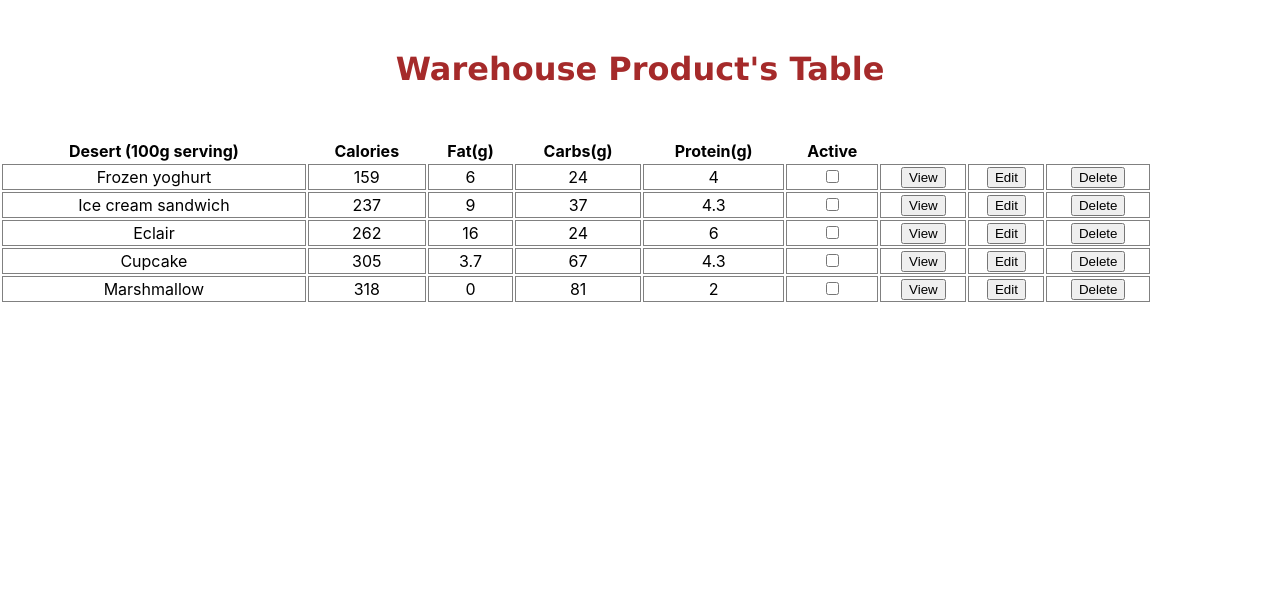
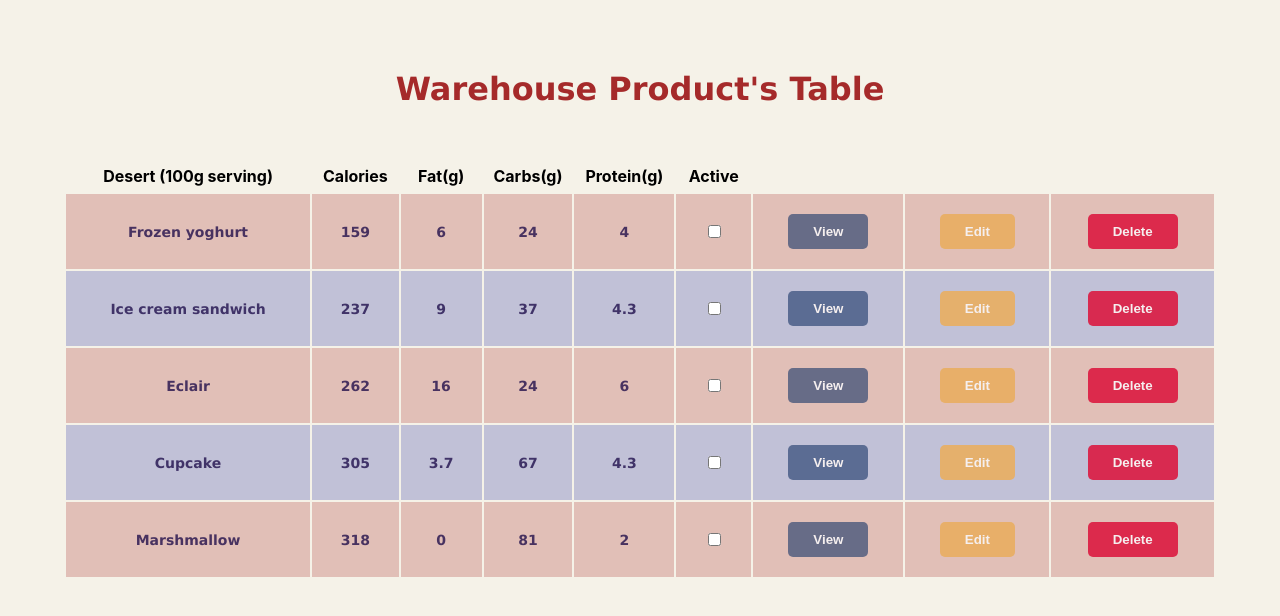
Before and after one commit to Kbaukas/React-Warehouse, a React (Create React App) app: page / in a window 1280 px wide. Shown: the top 616 px of the page. Built offline with nearby package versions, Linux system fonts and the light colour scheme.

Commit message:
Some changes. Abit of styling and remove elements :)

```diff
--- a/package.json
+++ b/package.json
@@ -9,7 +9,8 @@
     "@testing-library/user-event": "^7.2.1",
     "react": "^16.13.1",
     "react-dom": "^16.13.1",
-    "react-scripts": "3.4.1"
+    "react-scripts": "3.4.1",
+    "uuid": "^7.0.3"
   },
   "scripts": {
     "start": "react-scripts start",
--- a/src/App.css
+++ b/src/App.css
@@ -1,38 +1,5 @@
 .App {
   text-align: center;
+  display: flex;
+  justify-content: center;
 }
-
-.App-logo {
-  height: 40vmin;
-  pointer-events: none;
-}
-
-@media (prefers-reduced-motion: no-preference) {
-  .App-logo {
-    animation: App-logo-spin infinite 20s linear;
-  }
-}
-
-.App-header {
-  background-color: #282c34;
-  min-height: 100vh;
-  display: flex;
-  flex-direction: column;
-  align-items: center;
-  justify-content: center;
-  font-size: calc(10px + 2vmin);
-  color: white;
-}
-
-.App-link {
-  color: #61dafb;
-}
-
-@keyframes App-logo-spin {
-  from {
-    transform: rotate(0deg);
-  }
-  to {
-    transform: rotate(360deg);
-  }
-}
--- a/src/App.js
+++ b/src/App.js
@@ -1,5 +1,4 @@
 import React from "react";
-import logo from "./logo.svg";
 import "./App.css";
 import MainWindow from "./components/MainWindow";
 
--- a/src/components/MainWindow.css
+++ b/src/components/MainWindow.css
@@ -13,8 +13,16 @@
   width: 90vw;
 }
 .MainWindow table td {
-  border: 1px solid grey;
+  /* border: 1px solid rgb(252, 247, 247); */
+  padding: 20px;
 }
-/* .MainWindow table tbody {
-  display: flex;
-} */
+.MainWindow tbody tr {
+  background-color: rgba(165, 42, 42, 0.253);
+}
+.MainWindow tbody tr:nth-child(2n) {
+  background-color: rgba(105, 110, 185, 0.37);
+}
+.MainWindow th {
+  line-height: 30px;
+  font-size: 16px;
+}
--- a/src/components/MainWindow.js
+++ b/src/components/MainWindow.js
@@ -1,8 +1,10 @@
 import React, { Component } from "react";
 import ProducInTable from "./ProducInTable";
 import "./MainWindow.css";
-
+import uuid from "uuid/v4";
+import ProductData from "./data/jsonData.json";
 class MainWindow extends Component {
+  // *******default props for table Head********
   static defaultProps = {
     tableHead: [
       "Desert (100g serving)",
@@ -11,54 +13,56 @@ class MainWindow extends Component {
       "Carbs(g)",
       "Protein(g)",
       "Active"
-    ],
-    products: [
-      {
-        productName: "Frozen yoghurt",
-        calories: 159,
-        fat: 6,
-        carbs: 24,
-        protein: 4
-      },
-      {
-        productName: "Ice cream sandwich",
-        calories: 237,
-        fat: 9,
-        carbs: 37,
-        protein: 4.3
-      },
-      { productName: "Eclair", calories: 262, fat: 16, carbs: 24, protein: 6 },
-      {
-        productName: "Cupcake",
-        calories: 305,
-        fat: 3.7,
-        carbs: 67,
-        protein: 4.3
-      },
-      {
-        productName: "Marshmallow",
-        calories: 318,
-        fat: 0,
-        carbs: 81,
-        protein: 2
-      }
     ]
   };
+  constructor(props) {
+    super(props);
+    //*****Initial state from Json******** */
+    this.state = {
+      products: this.readJason()
+    };
+    this.removeRecord = this.removeRecord.bind(this);
+    this.readJason = this.readJason.bind(this);
+  }
+  //****function to add unique id to each product  and use this function to initiate state*/
+  readJason() {
+    let newProduct = [];
+    ProductData.products.map(product => {
+      newProduct.push({ ...product, active: false, id: uuid() });
+    });
+    return newProduct;
+  }
+  //********remove product**** by id */
+  removeRecord(id) {
+    console.log("remove");
+    this.setState(cuState => ({
+      products: cuState.products.filter(product => product.id !== id)
+    }));
+  }
+
   render() {
     return (
       <div className="MainWindow">
         <h1>Warehouse Product's Table</h1>
+        {/********  genarating table*********** */}
         <table>
+          {/* Table head */}
           <thead>
             <tr>
               {this.props.tableHead.map(th => (
-                <th>{th}</th>
+                <th key={uuid()}>{th}</th>
               ))}
             </tr>
           </thead>
+          {/* generating table body  */}
           <tbody>
-            {this.props.products.map(p => (
-              <ProducInTable product={p} />
+            {this.state.products.map(product => (
+              <ProducInTable
+                key={product.id}
+                id={product.id}
+                product={product}
+                remove={this.removeRecord}
+              />
             ))}
           </tbody>
         </table>
--- /dev/null
+++ b/src/components/ProducInTable.css
@@ -0,0 +1,35 @@
+.ProducInTable {
+  font-family: Verdana, Geneva, Tahoma, sans-serif;
+  font-size: 14px;
+  color: rgba(21, 4, 68, 0.753);
+  font-weight: 700;
+}
+.delete,
+.edit,
+.view {
+  padding: 10px 25px;
+  color: rgb(245, 239, 239);
+  font-weight: 700;
+  border: none;
+  border-radius: 5px;
+  cursor: pointer;
+}
+.delete,
+.edit,
+.view:hover {
+  outline: none;
+}
+.delete,
+.edit,
+.view:focus {
+  outline: none;
+}
+.edit {
+  background-color: rgba(233, 174, 96, 0.897);
+}
+.view {
+  background-color: rgba(31, 58, 107, 0.623);
+}
+.delete {
+  background-color: rgba(220, 20, 60, 0.87);
+}
--- a/src/components/ProducInTable.js
+++ b/src/components/ProducInTable.js
@@ -1,27 +1,53 @@
 import React, { Component } from "react";
+import uuid from "uuid/v4";
+import "./ProducInTable.css";
 
 class ProducInTable extends Component {
+  constructor(props) {
+    super(props);
+
+    this.state = {};
+    this.handleRemove = this.handleRemove.bind(this);
+  }
+  // click handler to remove element
+  handleRemove(evt) {
+    this.props.remove(this.props.id);
+    // this.props.remove(this.props.id);
+    // console.log(this.props.remove);
+  }
   render() {
-    const { productName, calories, fat, carbs, protein } = this.props.product;
+    // getting props from parent element(MainWindow) and unwrapping
+    const {
+      productName,
+      calories,
+      fat,
+      carbs,
+      protein,
+      id
+    } = this.props.product;
     console.log(productName);
     return (
-      <tr>
+      // passing props to html <td> elements
+      <tr className="ProducInTable">
         <td>{productName}</td>
         <td>{calories}</td>
         <td>{fat}</td>
         <td>{carbs}</td>
         <td>{protein}</td>
+
         <td>
           <input type="checkbox" />
         </td>
         <td>
-          <button>View</button>
+          <button className="view">View</button>
         </td>
         <td>
-          <button>Edit</button>
+          <button className="edit">Edit</button>
         </td>
         <td>
-          <button>Delete</button>
+          <button className="delete" onClick={this.handleRemove}>
+            Delete
+          </button>
         </td>
       </tr>
     );
--- /dev/null
+++ b/src/components/data/jsonData.json
@@ -0,0 +1,45 @@
+{
+  "products": [
+    {
+      "productName": "Frozen yoghurt",
+      "calories": 159,
+      "fat": 6,
+      "carbs": 24,
+      "protein": 4,
+      "id": ""
+    },
+
+    {
+      "productName": "Ice cream sandwich",
+      "calories": 237,
+      "fat": 9,
+      "carbs": 37,
+      "protein": 4.3,
+      "id": ""
+    },
+    {
+      "productName": "Eclair",
+      "calories": 262,
+      "fat": 16,
+      "carbs": 24,
+      "protein": 6,
+      "id": ""
+    },
+    {
+      "productName": "Cupcake",
+      "calories": 305,
+      "fat": 3.7,
+      "carbs": 67,
+      "protein": 4.3,
+      "id": ""
+    },
+    {
+      "productName": "Marshmallow",
+      "calories": 318,
+      "fat": 0,
+      "carbs": 81,
+      "protein": 2,
+      "id": ""
+    }
+  ]
+}
--- a/src/index.css
+++ b/src/index.css
@@ -1,13 +1,14 @@
 body {
   margin: 0;
-  font-family: -apple-system, BlinkMacSystemFont, 'Segoe UI', 'Roboto', 'Oxygen',
-    'Ubuntu', 'Cantarell', 'Fira Sans', 'Droid Sans', 'Helvetica Neue',
+  font-family: -apple-system, BlinkMacSystemFont, "Segoe UI", "Roboto", "Oxygen",
+    "Ubuntu", "Cantarell", "Fira Sans", "Droid Sans", "Helvetica Neue",
     sans-serif;
   -webkit-font-smoothing: antialiased;
   -moz-osx-font-smoothing: grayscale;
+  background-color: rgba(236, 229, 208, 0.479);
 }
 
 code {
-  font-family: source-code-pro, Menlo, Monaco, Consolas, 'Courier New',
+  font-family: source-code-pro, Menlo, Monaco, Consolas, "Courier New",
     monospace;
 }
```
Also changed, not shown: 1 other file (tests, documents, lock files or other folders).
